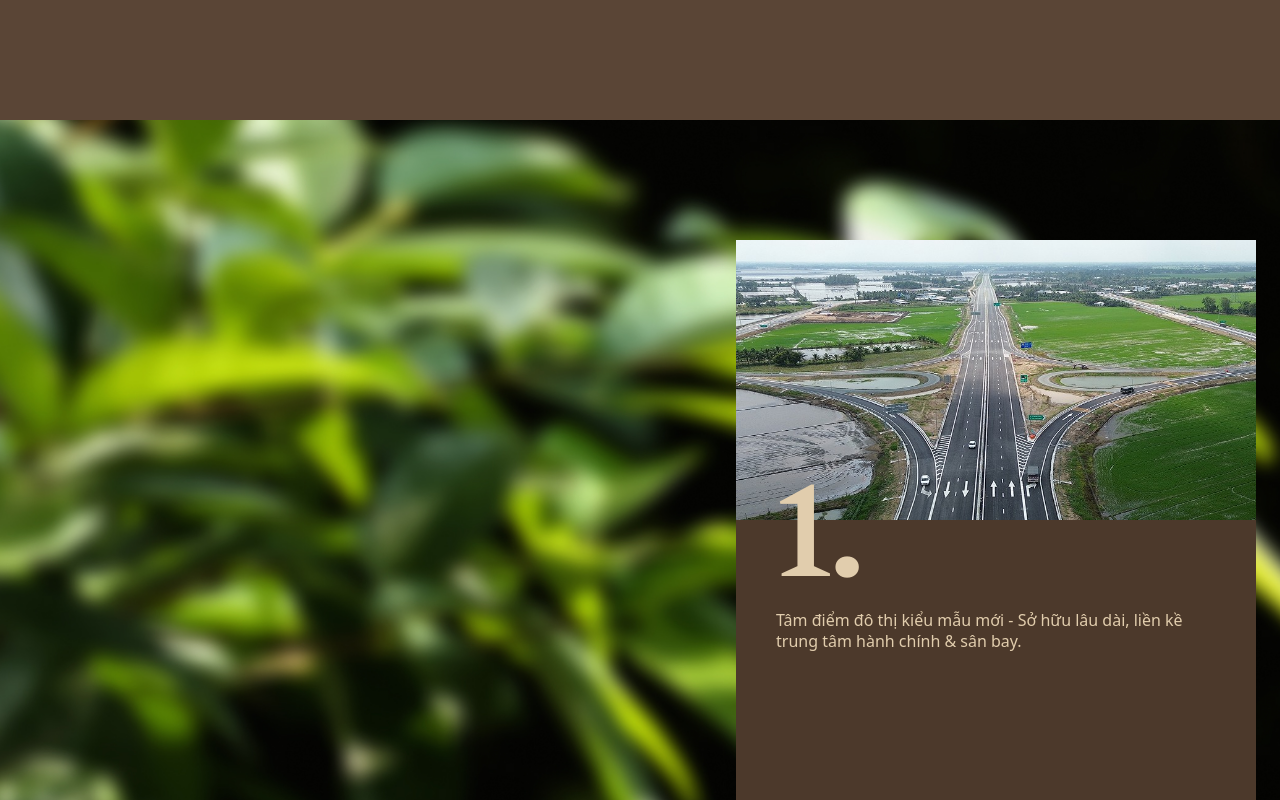
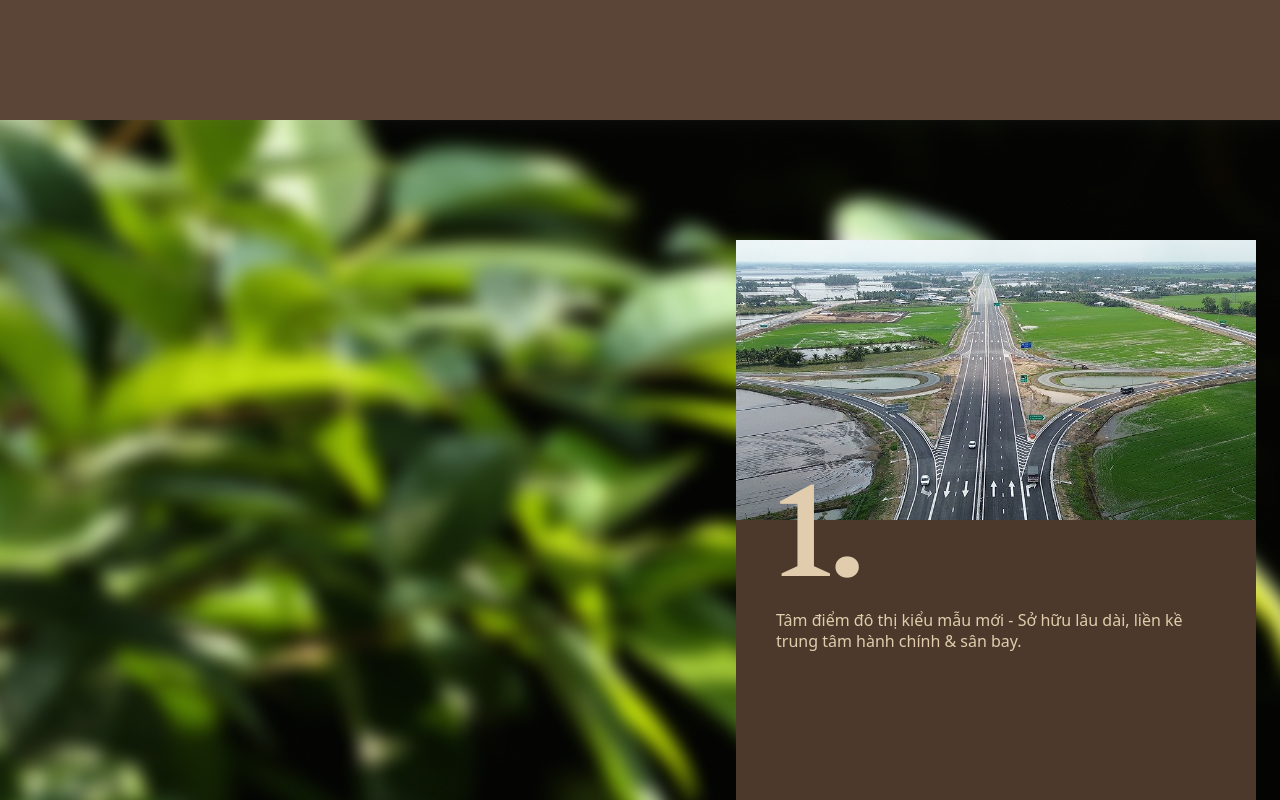
Before and after one commit to alphacreativee/happyhomecamauu, a website with bundled scripts: page index.html in a window 1280 px wide. Shown: the part 9880-10680 px from the top of the page. Built offline with nearby package versions, Linux system fonts and the light colour scheme.

Commit message:
update section reveal

```diff
--- a/assets/js/index/script.js
+++ b/assets/js/index/script.js
@@ -941,7 +941,7 @@
           opacity: 1,
           x: 0,
           y: 0,
-          duration: 0.8,
+          duration: 0.6,
           ease: "power3.out"
         });
       }
--- a/assets/scss/_sectionReveal.scss
+++ b/assets/scss/_sectionReveal.scss
@@ -106,21 +106,6 @@
       min-height: 100vh;
       background-size: cover;
       background-position: center;
-
-      &:after {
-        content: "";
-        position: absolute;
-        top: -20px;
-        left: -20px;
-        right: -20px;
-        bottom: -20px;
-        background: inherit;
-        background-size: cover;
-        background-position: center;
-        // filter: blur(10px);
-        transform: translateZ(0);
-        background-color: rgba(60, 84, 32, 0.05);
-      }
     }
   }
 }
@@ -130,4 +115,10 @@
   transform: translate3d(0, 0, 0); /* force GPU layer */
   backface-visibility: hidden;
   -webkit-backface-visibility: hidden;
+
+  img {
+    width: 100%;
+    height: 100%;
+    object-fit: cover;
+  }
 }
--- a/index.html
+++ b/index.html
@@ -481,21 +481,21 @@
           </div>
         </div>
         <div class="reveal-bg">
-          <div class="reveal-bg-item" style="
-                background-image: url(&quot;./assets/images/draf/bg-reveal-1.jpg&quot;);
-              "></div>
-          <div class="reveal-bg-item" style="
-                background-image: url(&quot;./assets/images/draf/bg-reveal-2.jpg&quot;);
-              "></div>
-          <div class="reveal-bg-item" style="
-                background-image: url(&quot;./assets/images/draf/bg-reveal-1.jpg&quot;);
-              "></div>
-          <div class="reveal-bg-item" style="
-                background-image: url(&quot;./assets/images/draf/bg-reveal-2.jpg&quot;);
-              "></div>
-              <div class="reveal-bg-item" style="
-                background-image: url(&quot;./assets/images/draf/bg-reveal-1.jpg&quot;);
-              "></div>
+          <div class="reveal-bg-item">
+            <img src="./assets/images/draf/bg-reveal-1.jpg" loading="lazy" alt="">
+            </div>
+          <div class="reveal-bg-item">
+            <img src="./assets/images/draf/bg-reveal-2.jpg" loading="lazy" alt="">
+          </div>
+          <div class="reveal-bg-item">
+            <img src="./assets/images/draf/bg-reveal-1.jpg" loading="lazy" alt="">
+          </div>
+          <div class="reveal-bg-item">
+            <img src="./assets/images/draf/bg-reveal-2.jpg" loading="lazy" alt="">
+          </div>
+              <div class="reveal-bg-item">
+                <img src="./assets/images/draf/bg-reveal-1.jpg" loading="lazy" alt="">
+              </div>
         </div>
         <div class="circle-gradient" style="opacity: 0;"></div>
       </div>
```
Also changed, not shown: assets/main/css/style.css, assets/main/css/style.min.css, assets/main/js/script.min.js.
